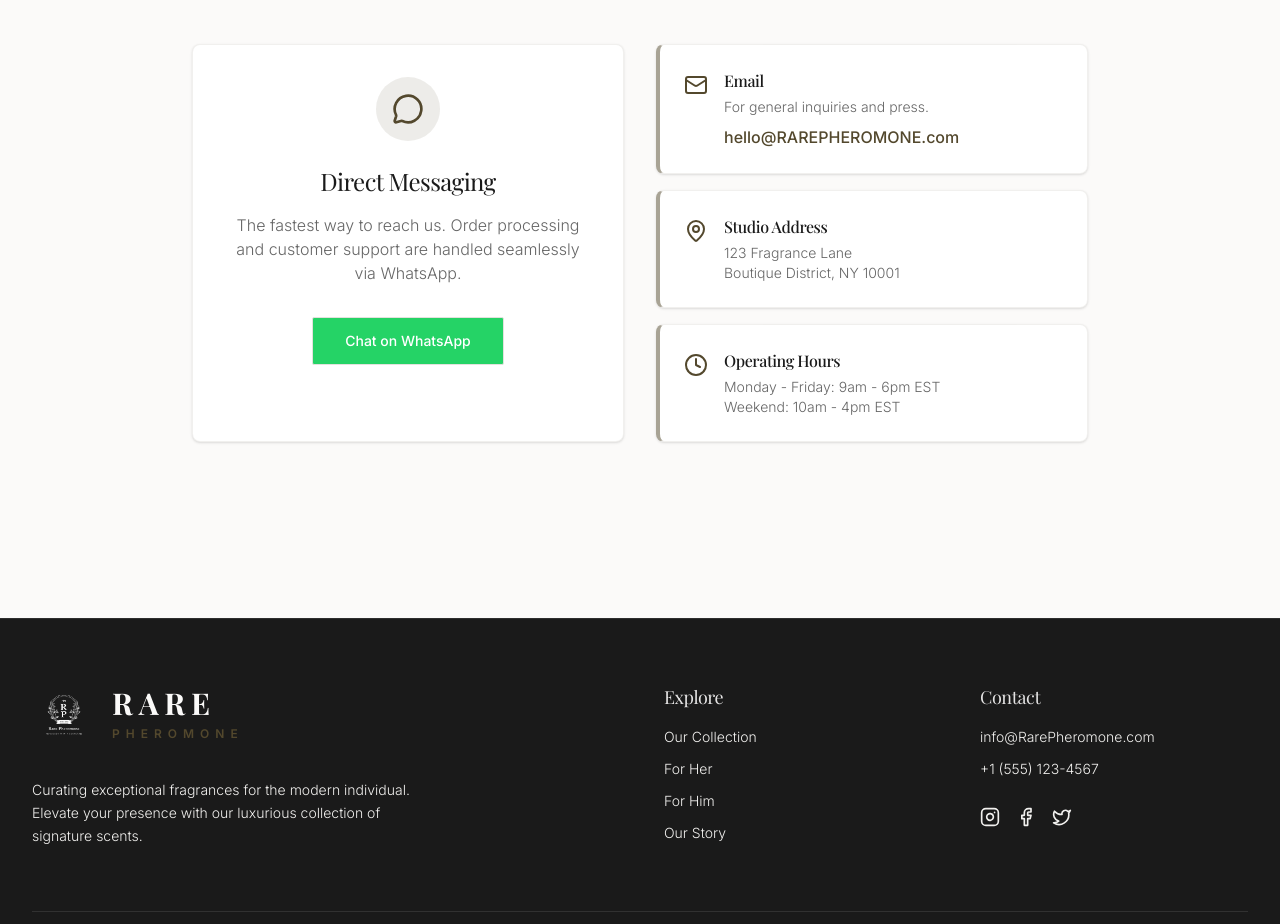
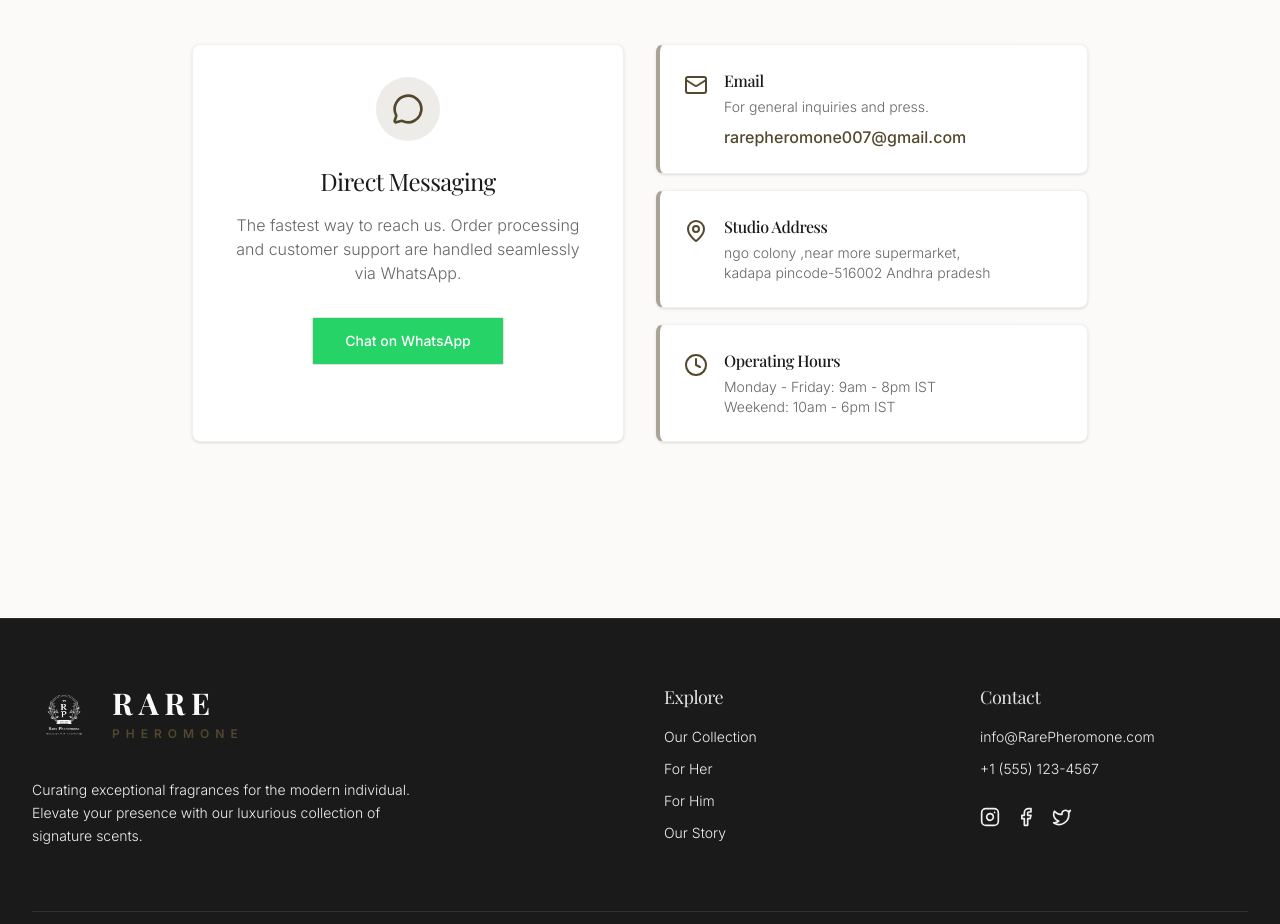
Before and after one commit to zaheersha/purfume, a React (Vite) app: page /#/contact in a window 1280 px wide. Shown: the part 900-1824 px from the top of the page. Built offline with nearby package versions, Linux system fonts and the light colour scheme; a web font is replaced by a local one.

Commit message:
Modify contact information and operating hours
Updated contact email and address details along with operating hours.

```diff
--- a/src/pages/Contact.tsx
+++ b/src/pages/Contact.tsx
@@ -68,7 +68,7 @@
                 <div>
                   <h3 className="font-medium text-foreground mb-1">Email</h3>
                   <p className="text-muted-foreground font-light text-sm mb-2">For general inquiries and press.</p>
-                  <a href="mailto:hello@auraperfumes.com" className="text-primary hover:underline font-medium">hello@RAREPHEROMONE.com</a>
+                  <a href="mailto:hello@auraperfumes.com" className="text-primary hover:underline font-medium">rarepheromone007@gmail.com</a>
                 </div>
               </CardContent>
             </Card>
@@ -79,8 +79,9 @@
                 <div>
                   <h3 className="font-medium text-foreground mb-1">Studio Address</h3>
                   <p className="text-muted-foreground font-light text-sm">
-                    123 Fragrance Lane<br />
-                    Boutique District, NY 10001
+                    ngo colony ,near more supermarket,<br />
+                    kadapa pincode-516002
+Andhra pradesh
                   </p>
                 </div>
               </CardContent>
@@ -92,8 +93,8 @@
                 <div>
                   <h3 className="font-medium text-foreground mb-1">Operating Hours</h3>
                   <p className="text-muted-foreground font-light text-sm">
-                    Monday - Friday: 9am - 6pm EST<br />
-                    Weekend: 10am - 4pm EST
+                    Monday - Friday: 9am - 8pm IST<br />
+                    Weekend: 10am - 6pm IST
                   </p>
                 </div>
               </CardContent>
```
